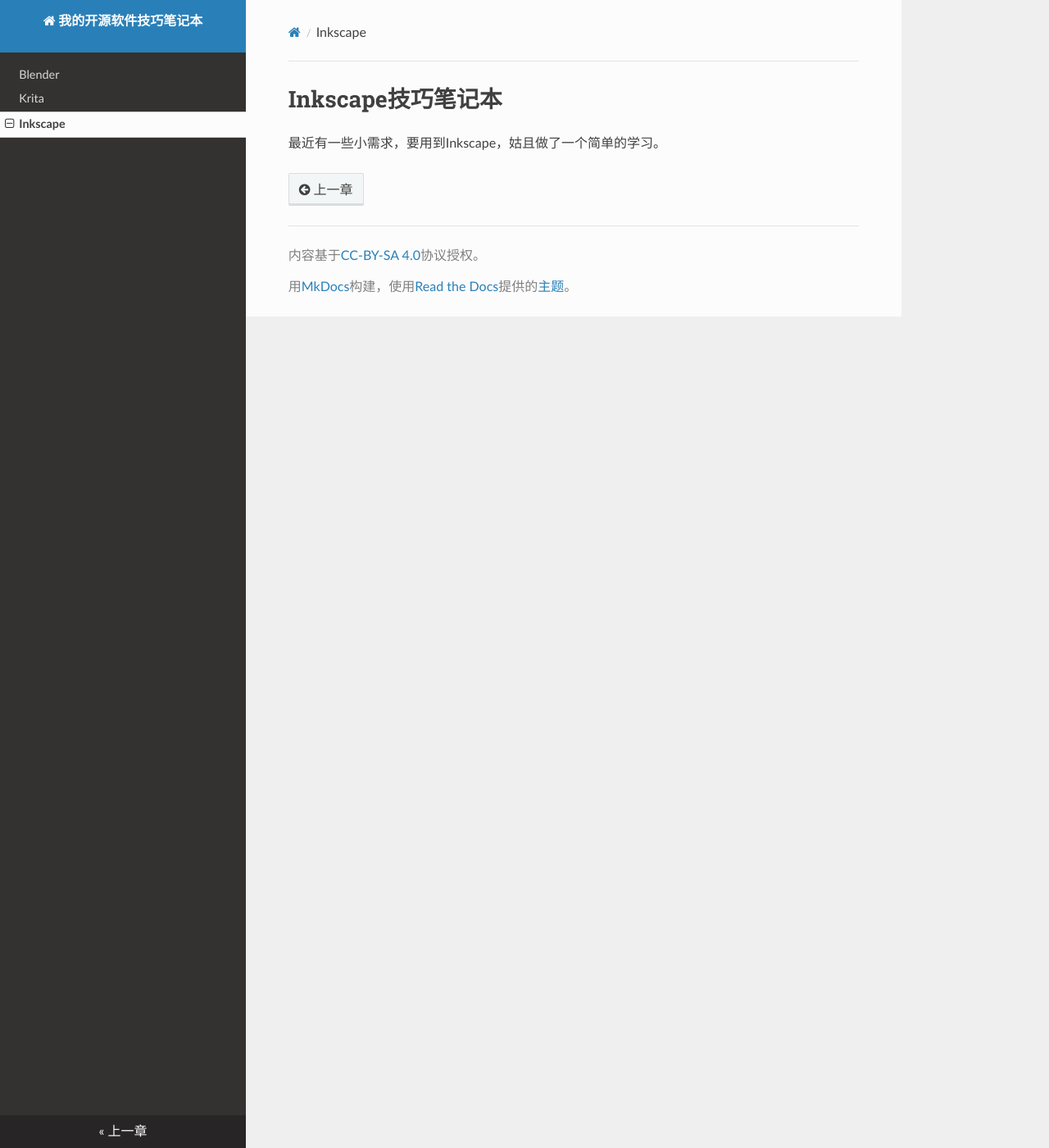
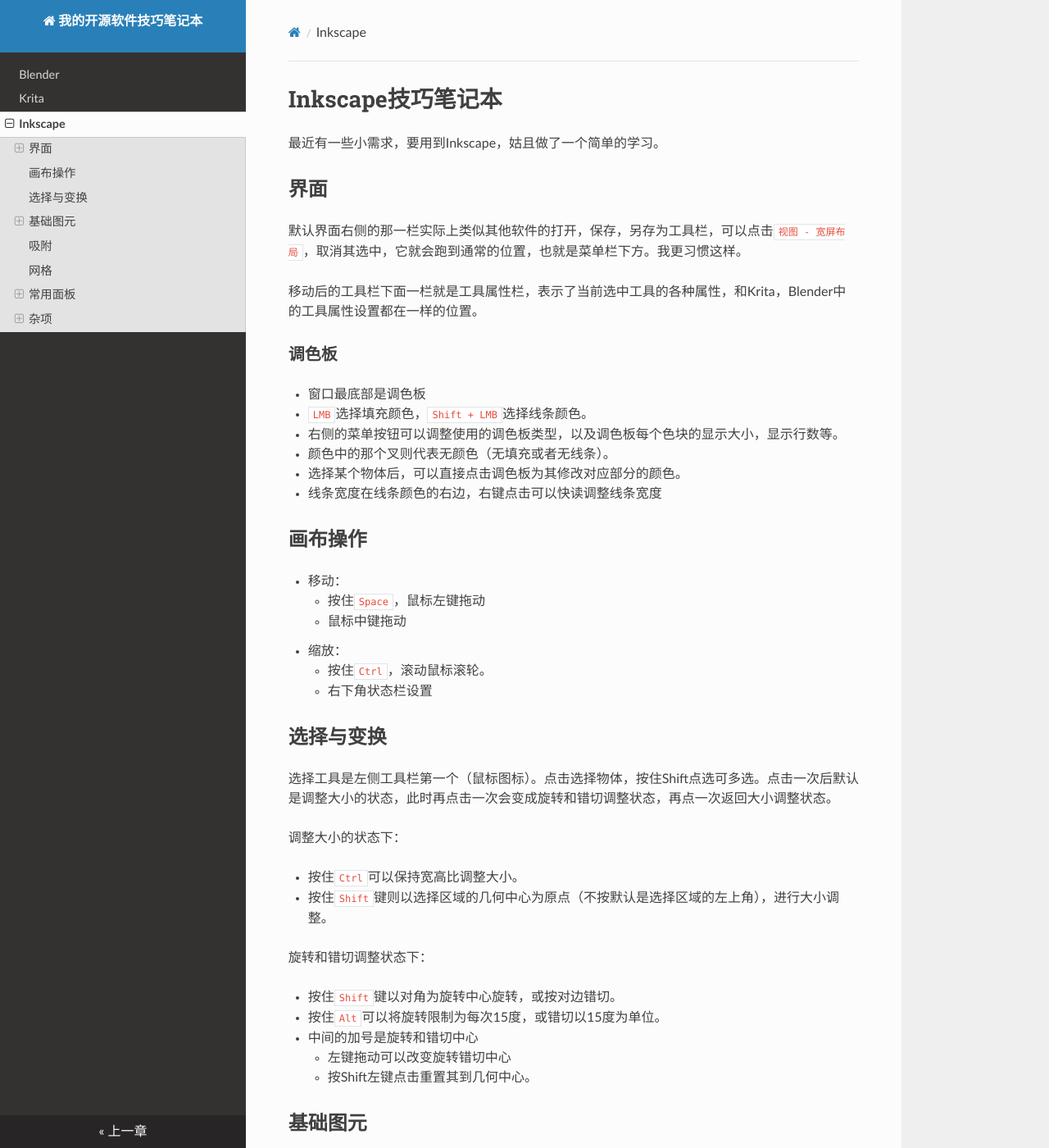
Before and after one commit to yyc12345/MyTech, an MkDocs documentation site: the page built from docs/inkscape.md, in a window 1280 px wide and 1400 px high. Shown: the whole window at 82% size. Built offline with MkDocs 1.6.1, drawn with Linux system fonts in a browser that asks for light colours; nearby versions of some CDN libraries; some of the changed text lies outside the part shown.

Commit message:
update note

```diff
--- a/docs/inkscape.md
+++ b/docs/inkscape.md
@@ -1,3 +1,128 @@
 # Inkscape技巧笔记本
 
 最近有一些小需求，要用到Inkscape，姑且做了一个简单的学习。
+
+## 界面
+
+默认界面右侧的那一栏实际上类似其他软件的打开，保存，另存为工具栏，可以点击`视图 - 宽屏布局`，取消其选中，它就会跑到通常的位置，也就是菜单栏下方。我更习惯这样。
+
+移动后的工具栏下面一栏就是工具属性栏，表示了当前选中工具的各种属性，和Krita，Blender中的工具属性设置都在一样的位置。
+
+### 调色板
+
+* 窗口最底部是调色板
+* `LMB`选择填充颜色，`Shift + LMB`选择线条颜色。
+* 右侧的菜单按钮可以调整使用的调色板类型，以及调色板每个色块的显示大小，显示行数等。
+* 颜色中的那个叉则代表无颜色（无填充或者无线条）。
+* 选择某个物体后，可以直接点击调色板为其修改对应部分的颜色。
+* 线条宽度在线条颜色的右边，右键点击可以快读调整线条宽度
+
+## 画布操作
+
+* 移动：
+    - 按住`Space`，鼠标左键拖动
+    - 鼠标中键拖动
+* 缩放：
+    - 按住`Ctrl`，滚动鼠标滚轮。
+    - 右下角状态栏设置
+
+## 选择与变换
+
+选择工具是左侧工具栏第一个（鼠标图标）。点击选择物体，按住Shift点选可多选。点击一次后默认是调整大小的状态，此时再点击一次会变成旋转和错切调整状态，再点一次返回大小调整状态。
+
+调整大小的状态下：
+
+* 按住`Ctrl`可以保持宽高比调整大小。
+* 按住`Shift`键则以选择区域的几何中心为原点（不按默认是选择区域的左上角），进行大小调整。
+
+旋转和错切调整状态下：
+
+* 按住`Shift`键以对角为旋转中心旋转，或按对边错切。
+* 按住`Alt`可以将旋转限制为每次15度，或错切以15度为单位。
+* 中间的加号是旋转和错切中心
+    - 左键拖动可以改变旋转错切中心
+    - 按Shift左键点击重置其到几何中心。
+
+## 基础图元
+
+基础图元位于左侧，分别是矩形，圆，星形。各个图形如需后期再次调整各个手柄的数据，可以选择对应工具（选择工具下一个）点击后即可弹出手柄以供调整。
+
+### 矩形
+
+长按左键拉出矩形。拉出矩形后：
+
+* 左上，右下的矩形手柄可以调整大小
+* 右上角的圆形手柄可以调整圆角大小
+    - 只拉出一个手柄时，横向和纵向的圆角是一致的。
+    - 两个手柄都拉出时，可以分别控制垂直和水平方向的圆角。
+    - 取消圆角可以选择矩形工具栏中的边角锐利按钮
+
+此外
+
+* 按住`Shift`后，鼠标拖动的开始点将作为矩形的中心点，而非左上角。
+* 按住`Ctrl`将创建正方形，或按正方形调整大小
+
+### 圆
+
+长按左键拉出圆。拉出圆后：
+
+* 左，上侧的矩形手柄可以调整大小
+* 右侧的圆形手柄可以创建扇形：
+    - 在圆外拖动时，创建扇形（或者吃豆人）
+    - 在圆内拖动时，创建弦
+    - 恢复满圆可以选择矩形工具栏中的正圆按钮
+* 正圆按钮左侧还有3个按钮，对应了不同的显示方式（实际上是1个圆外操作，2个圆内操作的不同的边缘显示逻辑）
+
+此外
+
+* 按住`Shift`后，鼠标拖动的开始点将作为圆的中心点，而非左上角。
+* 按住`Ctrl`将创建正圆，或按正圆调整大小
+
+### 星形
+
+长按左键默认拉出五角星。拉出五角星后：
+
+* 内外的菱形手柄确定星星的内部半径。直接手动调整很容易发生错位，按住`Ctrl`调整可以沿辐条方向调整。
+* 外部的菱形手柄确定星星的外部半径，以及旋转星星，按住`Ctrl`调整可以沿辐条方向调整（抑制旋转）。
+* 按住`Shift`调整菱形手柄可以调整圆角程度。
+* 星星或多边形的边数/角数在工具栏的角属性中设置。
+
+此外
+
+* 按住`Shift`后，鼠标拖动的开始点将作为五角星的中心点，而非左上角。
+* 按住`Ctrl`将以15度作为单位旋转星星。
+
+## 吸附
+
+吸附功能在窗口右上角，点击可以切换开启和关闭，开启后移动物体时会有各种各样的对齐线可供吸附。吸附按钮右边是吸附选项，点开可以看到一个简单的选择，里面还有一个按钮可以点开复杂设置。
+
+## 网格
+
+菜单栏`文件 - 文档属性`，网格选项卡下可以设置文档网格，文档网格也是可吸附对象之一，前提是吸附选项里设置了吸附到网格。
+
+## 常用面板
+
+### 图层
+
+菜单栏`图层 - 图层与对象`打开图层面板。图层面板中可以显示隐藏锁定图层，调整物体次序等。嵌套图层是允许的。
+
+当前图层显示在底部状态栏左侧。
+
+### 对齐
+
+菜单栏`对象 - 对齐与分布`打开对齐与分布面板。
+
+## 杂项
+
+### 复制与关联复制
+
+复制有2种，复制和关联复制，其含义类似于Blender中的相同操作，复制的物体是彼此独立的，而关联复制的物体修改其中一个也会影响另一个。
+
+复制的方法有两种：
+
+- 选中物体，右键复制，空白处右键，粘贴。
+- 选中物体，右键创建副本
+
+关联复制的方法为：
+
+- 选中物体，右键克隆
```
